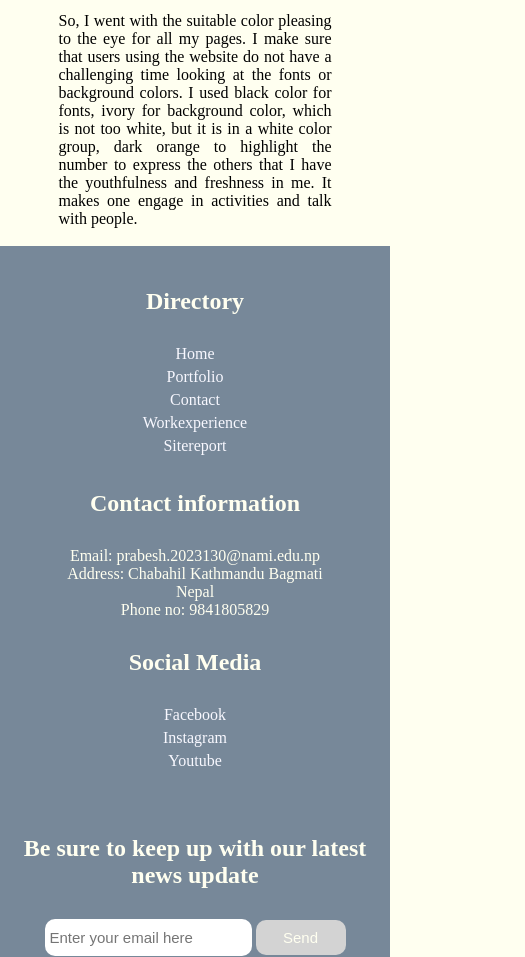
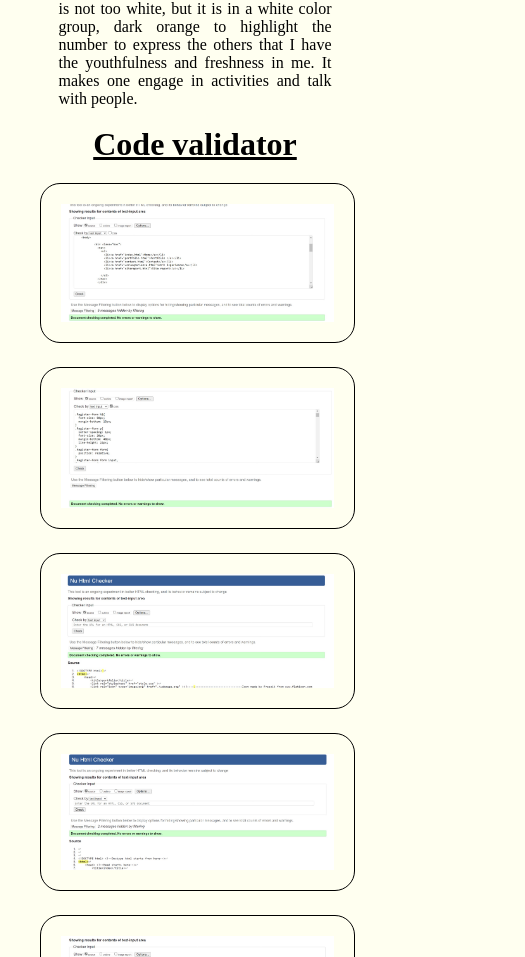
Before and after one commit to prabesh-sunuwar/CSY1018-Web-Development-Assignment1-23834837-Prabesh-Sunuwar-Project, a plain HTML site: page sitereport.html in a window 390 px wide. Shown: the part 1043-2000 px from the top of the page, 525 px wide, since content can reach past the window. Drawn offline with Linux system fonts and the light colour scheme.

Commit message:
Sitereport page done with responsive

```diff
--- a/sitereport.html
+++ b/sitereport.html
@@ -26,10 +26,29 @@
           <div class="report-container">
           <h1>Report</h1>
           <h3>14 March 2023</h3>
-          <p>Throughout this assignment. Lecturer Chirag Thapa, peers and sources have given me ideas on how to start coding for our website. This is the first time I took this course so much help and so much help was needed. After planning out in my head what to do and where it should be I started to code right away. According to me, the HTML was simple but to beautify the HTML using CSS was challenging because there were vast of things you could do depending on your skill Level. Also, I found it hard to make a page responsive and make a hamburger menu using only CSS since java script was not allowed. (Horn, 2019) (Freepik, 2010) (AS, 1998). </p><br/>
-           <p> Overall, this project assignment taught me to be patient and resilient because good things come in one's way. When one keeps on facing the problems, one will soon learn how to tackle the problem. Important portions of HTML and CSS were taught in classes due to the time constraint of our schedule. This means that we had to do the rest of the homework ourselves. I give my all in this assignment while I have not found time to study on the other modules. I will have to carefully plan out my time for the next semester when it comes. Web pages with animations and good landscape pictures are very pleasing to my eyes because these are the first few things you notice. I found this project assignment overwhelming, yes, I managed to finish my assignment on time. However, I also feel underwhelmed by the fact that I finished it fast and the thought of failing to meet the marker’s criteria. I do not know how the marker will mark but I will trust the process. I will improve anytime.</p><br/>
-           <p> So, I went with the suitable color pleasing to the eye for all my pages. I make sure that users using the website do not have a challenging time looking at the fonts or background colors. I used black color for fonts, ivory for background color, which is not too white, but it is in a white color group, dark orange to highlight the number to express the others that I have the youthfulness and freshness in me. It makes one engage in activities and talk with people. </p><br/>
+          <p>Throughout this assignment. Lecturer Chirag Thapa, peers and sources have given me ideas on how to start coding for our website. This is the first time I took this course so much help and so much help was needed. After planning out in my head what to do and where it should be I started to code right away. According to me, the HTML was simple but to beautify the HTML using CSS was challenging because there were vast of things you could do depending on your skill Level. Also, I found it hard to make a page responsive and make a hamburger menu using only CSS since java script was not allowed. (Horn, 2019) (Freepik, 2010) (AS, 1998). </p><br>
+           <p> Overall, this project assignment taught me to be patient and resilient because good things come in one's way. When one keeps on facing the problems, one will soon learn how to tackle the problem. Important portions of HTML and CSS were taught in classes due to the time constraint of our schedule. This means that we had to do the rest of the homework ourselves. I give my all in this assignment while I have not found time to study on the other modules. I will have to carefully plan out my time for the next semester when it comes. Web pages with animations and good landscape pictures are very pleasing to my eyes because these are the first few things you notice. I found this project assignment overwhelming, yes, I managed to finish my assignment on time. However, I also feel underwhelmed by the fact that I finished it fast and the thought of failing to meet the marker’s criteria. I do not know how the marker will mark but I will trust the process. I will improve anytime.</p><br>
+           <p> So, I went with the suitable color pleasing to the eye for all my pages. I make sure that users using the website do not have a challenging time looking at the fonts or background colors. I used black color for fonts, ivory for background color, which is not too white, but it is in a white color group, dark orange to highlight the number to express the others that I have the youthfulness and freshness in me. It makes one engage in activities and talk with people. </p><br>
 
+          </div>
+          <div class="report-gallery">
+            <h1>Code validator</h1>
+            <div class="screenshot"><img src="./Web capture_14-3-2023_151324_validator.w3.org.jpeg" alt="report"></div>
+            <div class="screenshot"><img src="./Web capture_14-3-2023_152532_validator.w3.org.jpeg" alt="report"></div>
+            <div class="screenshot"><img src="./Web capture_14-3-2023_153437_validator.w3.org.jpeg" alt="report"></div>
+            <div class="screenshot"><img src="./Web capture_14-3-2023_154539_validator.w3.org.jpeg" alt="report"></div>
+            <div class="screenshot"><img src="./Web capture_14-3-2023_154929_validator.w3.org.jpeg" alt="report"></div>
+            <div class="screenshot"><img src="./Web capture_14-3-2023_18549_validator.w3.org.jpeg" alt="report"></div>
+
+          </div>
+          <div class="report-gallery">
+            <h1>Progress Image</h1>
+            <div class="screenshot"><img src="./Web capture_14-3-2023_195712_github.com.jpeg" alt="report"></div>
+            <div class="screenshot"><img src="./Web capture_14-3-2023_195843_github.com.jpeg" alt="report"></div>
+            <div class="screenshot"><img src="./Web capture_14-3-2023_195954_github.com.jpeg" alt="report"></div>
+            <div class="screenshot"><img src="./Web capture_14-3-2023_2010_github.com.jpeg" alt="report"></div>
+            <div class="screenshot"><img src="./Web capture_14-3-2023_20147_github.com.jpeg" alt="report"></div>
+            <div class="screenshot"><img src="./Web capture_14-3-2023_20221_github.com.jpeg" alt="report"></div>
           </div>
 
 
@@ -79,9 +98,9 @@
             </div>
             <div class="footerheading footer2">
                 <h2>Contact information</h2>
-                <p> Email: prabesh.2023130@nami.edu.np<br/>
+                <p> Email: prabesh.2023130@nami.edu.np<br>
                     Address: Chabahil Kathmandu
-                    Bagmati Nepal <br/>
+                    Bagmati Nepal <br>
                     Phone no: 9841805829</p>
 
             </div>
--- a/style.css
+++ b/style.css
@@ -570,8 +570,40 @@ animation: textshadowing 3s infinite;}
 /*SITEREPORT.HTML*/
 .report-container{
   margin-inline:auto ;
-
   width: min(70%,2000px);
   justify-content: center;
   text-align: justify;
 }
+.report-gallery{
+  display: grid;
+  grid-template-columns: repeat(auto-fit,minmax(200px.1fr));
+  gap: 20px;
+
+}
+.report-gallery h1{
+  text-align: center;
+  text-decoration: underline;
+
+}
+.screenshot img{
+  width: min(70%,4000px);
+  border: 1px solid #000;
+  align-items: center;
+  padding: 20px;
+  border-radius: 20px;
+  margin: auto 170px;
+}
+@media only screen and (max-width: 600px) {
+  .report-gallery {
+    align-items: center;
+   }
+   .screenshot img{
+    grid-template-columns: auto;
+   margin-left: 40px;
+
+   }
+   .report-container{
+    margin-top: -120px;
+   }
+
+   }
```
Also changed, not shown: Web capture_14-3-2023_18549_validator.w3.org.jpeg (added), Web capture_14-3-2023_195712_github.com.jpeg (added), Web capture_14-3-2023_195843_github.com.jpeg (added), Web capture_14-3-2023_195954_github.com.jpeg (added), Web capture_14-3-2023_2010_github.com.jpeg (added), Web capture_14-3-2023_20147_github.com.jpeg (added), Web capture_14-3-2023_20221_github.com.jpeg (added).
